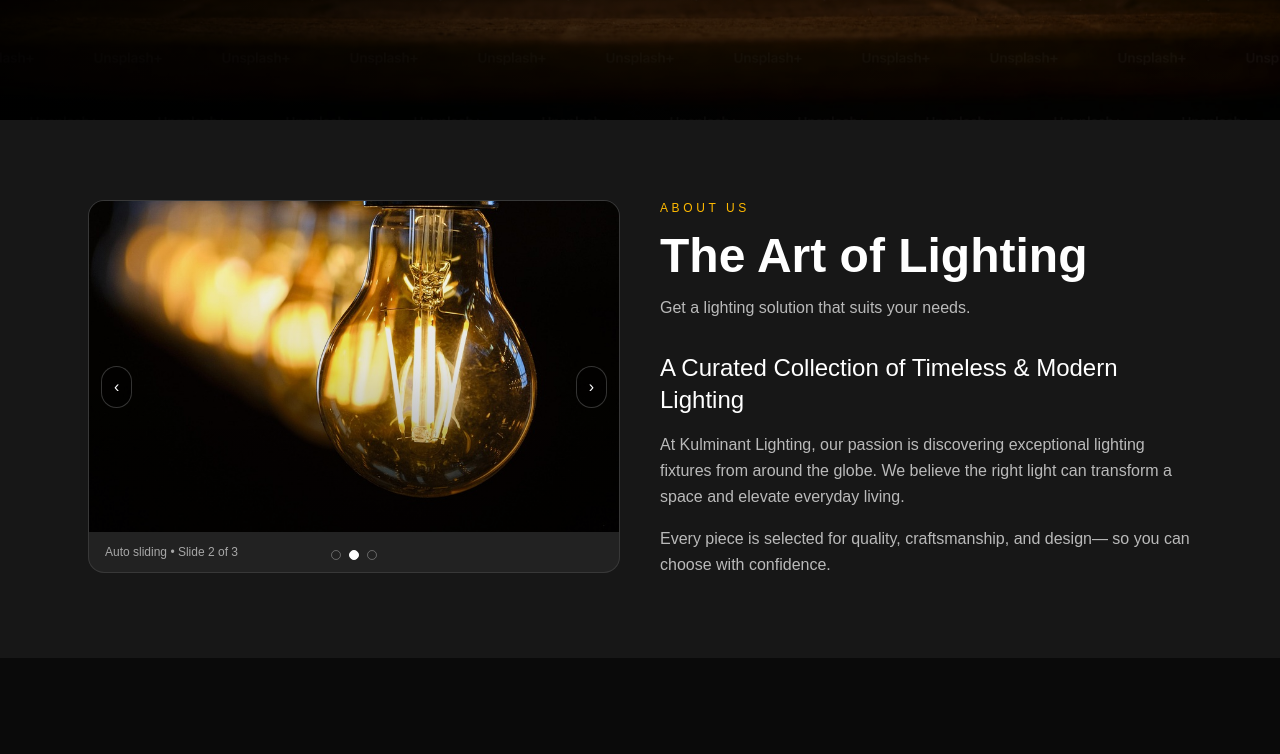
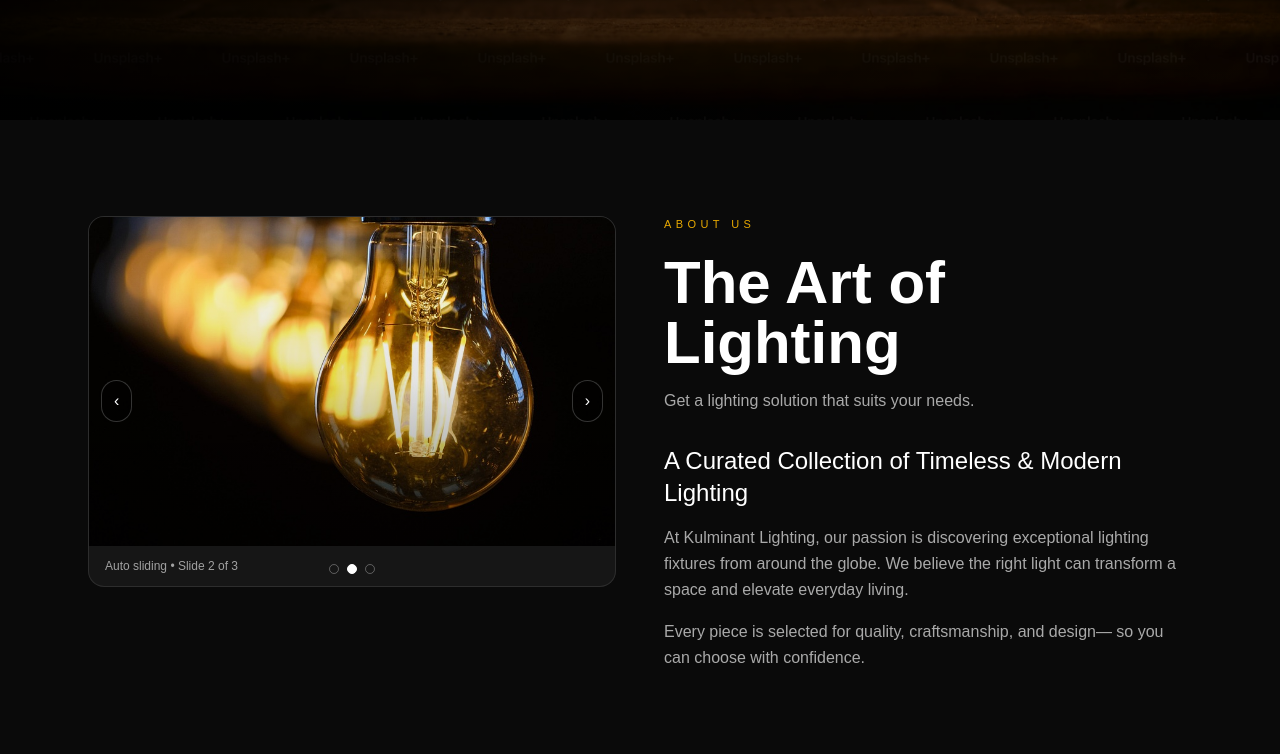
Before and after one commit to beqooo09/kulminant-lighting, a Next.js app: page / in a window 1280 px wide. Shown: the part 600-1354 px from the top of the page. Built offline with nearby package versions, Linux system fonts and the light colour scheme.

Commit message:
Luxury spacing and typography polish (About)

```diff
--- a/components/sections/AboutArt.tsx
+++ b/components/sections/AboutArt.tsx
@@ -9,8 +9,8 @@ export default function AboutArt() {
   ];
 
   return (
-    <section id="about" className="bg-neutral-900 text-white">
-      <div className="mx-auto grid max-w-6xl gap-10 px-6 py-20 md:grid-cols-2">
+    <section id="about" className="bg-neutral-950 text-white">
+      <div className="mx-auto grid max-w-6xl gap-12 px-6 py-24 md:grid-cols-2">
 
         {/* Slider (animated) */}
         <FadeIn delay={0.05}>
@@ -22,15 +22,16 @@ export default function AboutArt() {
         {/* Text (animated) */}
         <FadeIn delay={0.12}>
           <div className="md:order-1">
-            <div className="text-xs tracking-[0.3em] text-amber-400">
+            <div className="text-[11px] tracking-[0.4em] text-amber-400/90">
               ABOUT US
             </div>
 
-            <h2 className="mt-4 text-4xl font-semibold md:text-5xl">
+            <h2 className="mt-5 text-4xl font-semibold md:text-6xl">
+
               The Art of Lighting
             </h2>
 
-            <p className="mt-4 text-white/70">
+            <p className="mt-4 text-white/65">
               Get a lighting solution that suits your needs.
             </p>
 
@@ -38,13 +39,13 @@ export default function AboutArt() {
               A Curated Collection of Timeless & Modern Lighting
             </h3>
 
-            <p className="mt-4 leading-relaxed text-white/70">
+            <p className="mt-4 leading-relaxed text-white/65">
               At Kulminant Lighting, our passion is discovering exceptional
               lighting fixtures from around the globe. We believe the right light
               can transform a space and elevate everyday living.
             </p>
 
-            <p className="mt-4 leading-relaxed text-white/70">
+            <p className="mt-4 leading-relaxed text-white/65">
               Every piece is selected for quality, craftsmanship, and design—
               so you can choose with confidence.
             </p>
```
